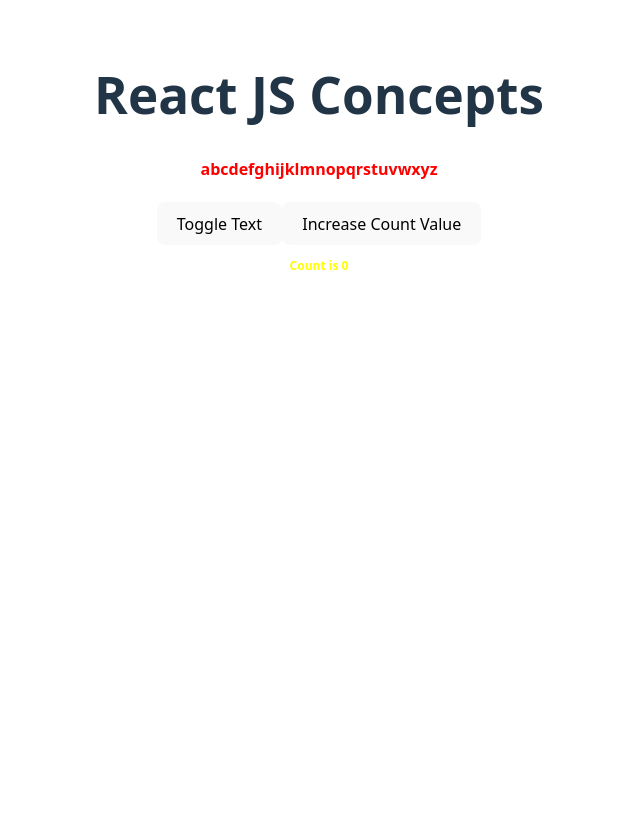
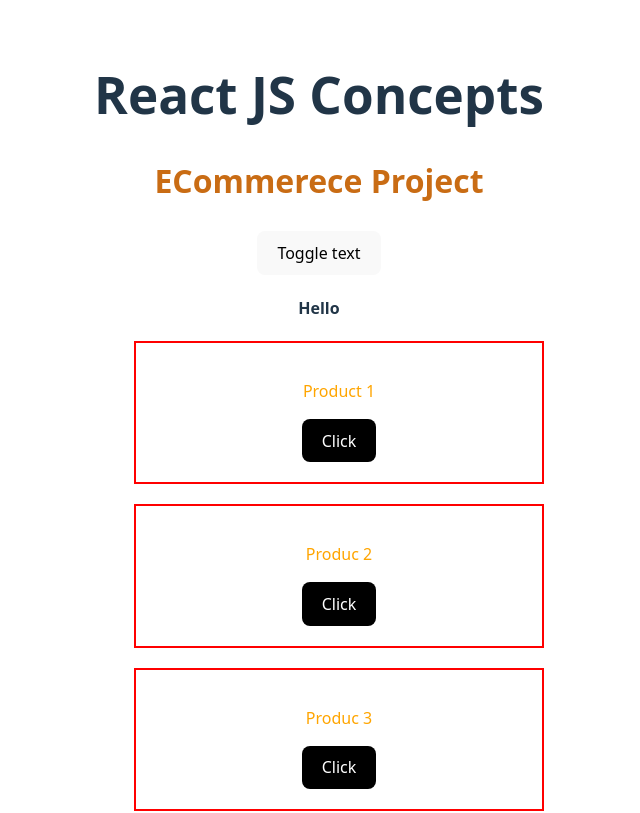
Before and after one commit to kaonashi555/React-basic, a React (Vite) app: page / in a window 1280 px wide. Shown: the top 813 px of the page, without its empty margins (321-961 px from the left). Built offline with nearby package versions, Linux system fonts and the light colour scheme.

Commit message:
useState hook

```diff
--- a/src/App.jsx
+++ b/src/App.jsx
@@ -12,9 +12,10 @@ function App() {
   return (
       <div>
         <h1> React JS Concepts</h1>
-        <ClassBasedComponent/>
-        {/* <FuctionalComponent/>
-        <ProductList datalist={dummyProductData} name="Afia" city="Kishoreganj"/> */}
+        {/* <ClassBasedComponent/> */}
+        {/* <FuctionalComponent/>*/}
+
+        {<ProductList datalist={dummyProductData} name="Afia" city="Kishoreganj"/> }
       </div>
   );
 }
--- a/src/components/products/index.jsx
+++ b/src/components/products/index.jsx
@@ -1,38 +1,31 @@
+import { useState } from "react";
 import ProductItem from "./components/product-item";
 
 import "./style.css";
 
 
+const initialState = false
+function ProductList({name,city,datalist}){
 
-// directly destructring here..otherwise the code will be like that:
-// function ProductList({props}){
-//      const {name,city}=props;
-//      return
-//       <div>
-//         <h3> Name is {name} </h3>
-//          <h3> She is from {city} </h3>
-//       </div>
-// N.B. must pass the "key name" in the argument & while maping item
-function ProductList({name,city,datalist}){
-     const flag = false;
-     let renderTextBlock = null;
-     if (flag){
-          renderTextBlock = (
-               <h3 className="info"> Name : {name}. City : {city} </h3>
-          );
-     }else{
-          renderTextBlock = <h3>Hello world!</h3>
+     const [flag, setFlag] = useState(initialState);
+
+     function handleToggleText(){
+          setFlag(!flag);
      }
 
+     return(
+          <div>
+               <h2 className="title"> ECommerece Project</h2>
+               <button onClick={handleToggleText}>Toggle text</button>
 
+               {
+                    flag ? (
+                    <h4>{name} and {city}</h4>
+                   ):(
+                    <h4>Hello</h4>
+                   )
+               }
 
-     // Styling react app:using external stylesheet (style.css)
-     return <div> <h2 className="title"> ECommerece Project</h2>
-     {renderTextBlock}
-
-     {/* <ProductItem/> */}
-
-     {/* to render a list of data --> */}
      <ul>
           {
                datalist.map((item,index)=>(
@@ -42,5 +35,8 @@ function ProductList({name,city,datalist}){
      </ul>
 
      </div>
+
+     )
+
 }
 export default ProductList;
```
